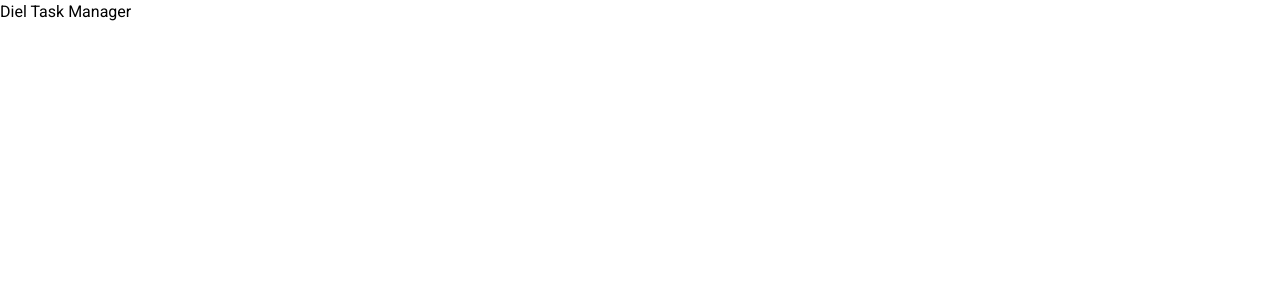
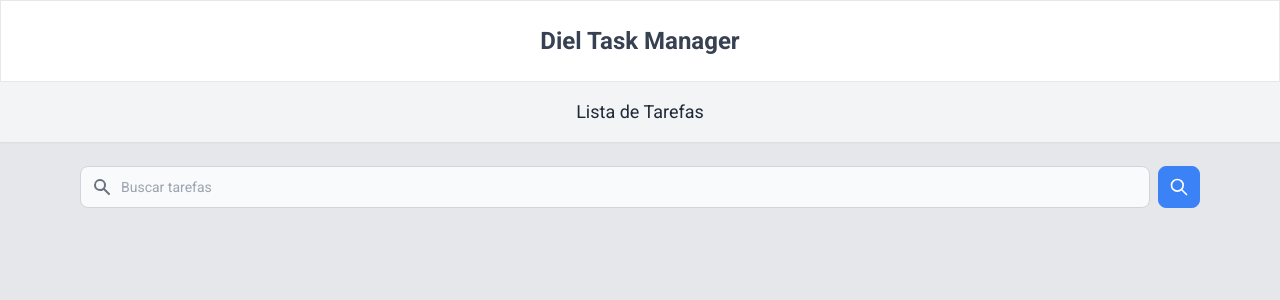
Before and after one commit to Matheus-0/Task-Manager, a Next.js app in the folder web/: page / in a window 1280 px wide. Shown: the top 300 px of the page. Built offline with nearby package versions, Linux system fonts and the light colour scheme.

Commit message:
Adicionando campo de busca.

```diff
--- a/web/src/pages/index.tsx
+++ b/web/src/pages/index.tsx
@@ -1,12 +1,37 @@
 export default function Home() {
   return (
     <>
-      <div>
-        <div>
-          <h1>Diel Task Manager</h1>
+      <div className="bg-gray-200 h-screen">
+        <div className="bg-white flex justify-center border px-6 py-6">
+          <h1 className="font-semibold text-2xl text-gray-700">Diel Task Manager</h1>
         </div>
 
-        <div></div>
+        <div className="bg-gray-100 flex justify-center py-4 shadow-sm">
+          <h1 className="font-medium text-lg text-gray-800">Lista de Tarefas</h1>
+        </div>
+
+
+        <form className="flex items-center px-20 py-6">
+            <label htmlFor="simple-search" className="sr-only">Buscar</label>
+
+            <div className="relative w-full">
+                <div className="flex absolute inset-y-0 left-0 items-center pl-3 pointer-events-none">
+                    <svg aria-hidden="true" className="w-5 h-5 text-gray-500" fill="currentColor" viewBox="0 0 20 20" xmlns="http://www.w3.org/2000/svg">
+                      <path fillRule="evenodd" d="M8 4a4 4 0 100 8 4 4 0 000-8zM2 8a6 6 0 1110.89 3.476l4.817 4.817a1 1 0 01-1.414 1.414l-4.816-4.816A6 6 0 012 8z" clipRule="evenodd"></path>
+                    </svg>
+                </div>
+
+                <input type="text" id="simple-search" className="bg-gray-50 border border-gray-300 text-gray-900 text-sm rounded-lg focus:ring-blue-500 focus:border-blue-500 block w-full pl-10 p-2.5" placeholder="Buscar tarefas" required />
+            </div>
+
+            <button type="submit" className="p-2.5 ml-2 text-sm font-medium text-white bg-blue-500 rounded-lg border border-blue-500 hover:bg-blue-600 focus:ring-4 focus:outline-none focus:ring-blue-300">
+                <svg className="w-5 h-5" fill="none" stroke="currentColor" viewBox="0 0 24 24" xmlns="http://www.w3.org/2000/svg">
+                  <path strokeLinecap="round" strokeLinejoin="round" strokeWidth="2" d="M21 21l-6-6m2-5a7 7 0 11-14 0 7 7 0 0114 0z"></path>
+                </svg>
+
+                <span className="sr-only">Buscar</span>
+            </button>
+        </form>
       </div>
     </>
   )
```
